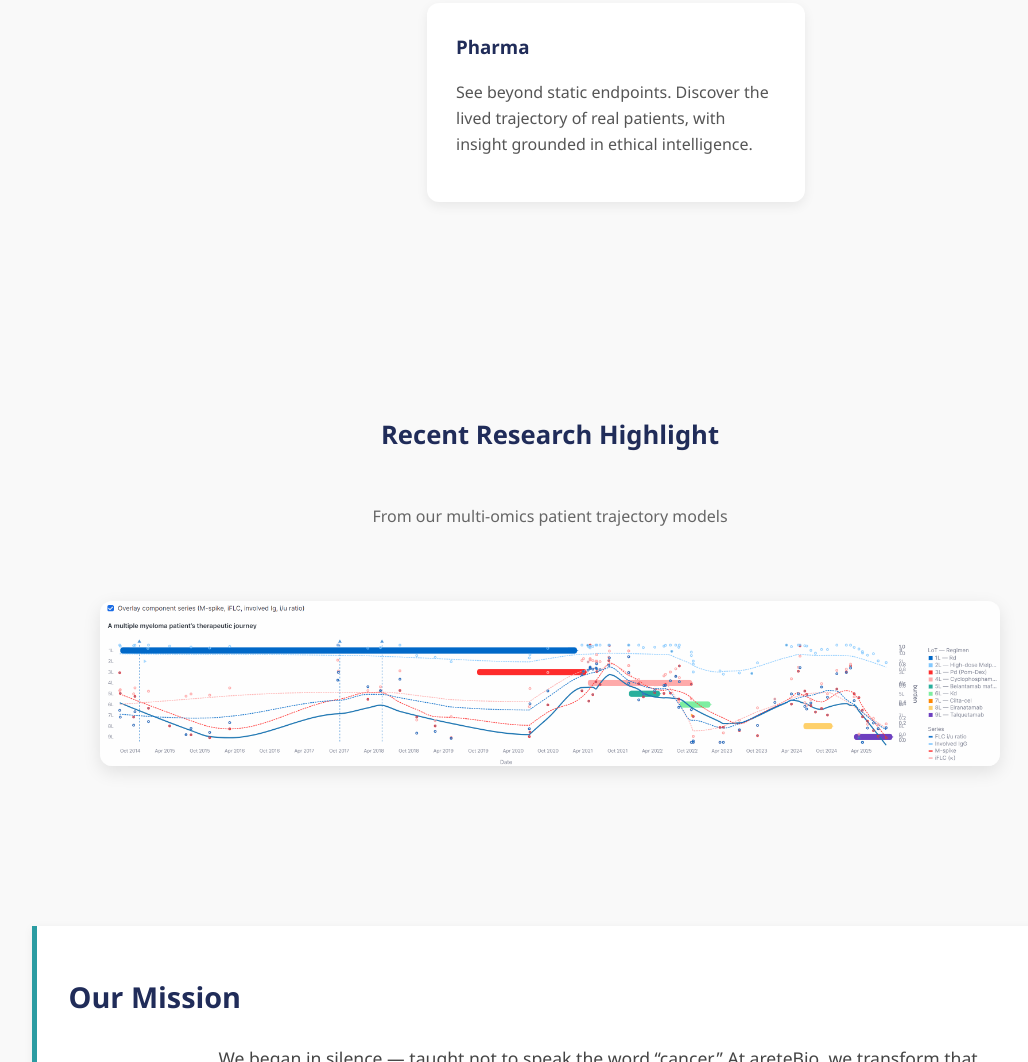
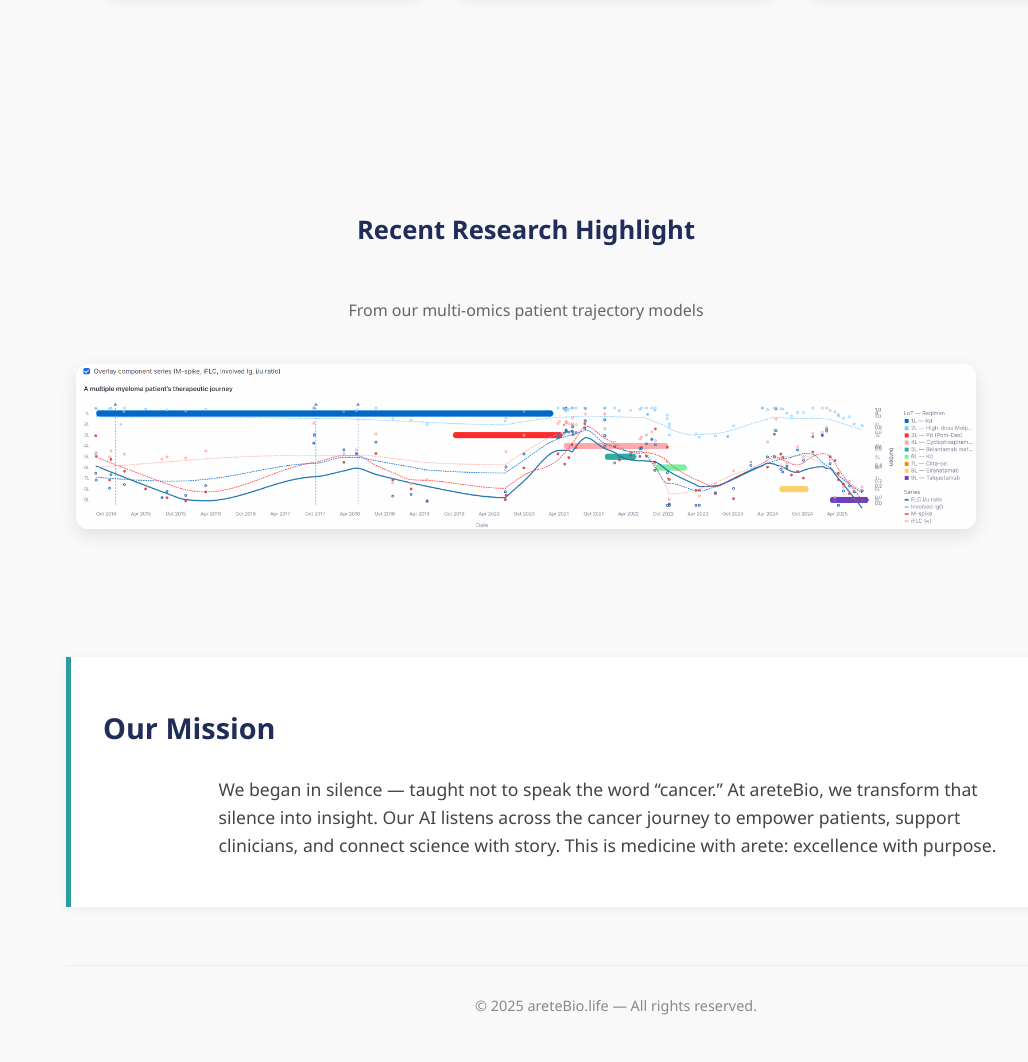
Before and after one commit to ariostosilva/aretebio-life, a plain HTML site: page index.html in a window 1280 px wide. Shown: the part 652-1714 px from the top of the page, without its empty margins (24-1052 px from the left). Drawn offline with Linux system fonts and the light colour scheme.

Commit message:
Update index.html

```diff
--- a/index.html
+++ b/index.html
@@ -12,12 +12,21 @@
       --font: 'Segoe UI', sans-serif;
     }
 
+    * {
+      box-sizing: border-box;
+    }
+
     body {
       margin: 0;
       font-family: var(--font);
       background: var(--light-bg);
       color: #333;
       line-height: 1.6;
+    }
+
+    header, footer {
+      max-width: 1100px;
+      margin: 0 auto;
     }
 
     header {
@@ -101,15 +110,11 @@
     }
 
     .image-block img {
-      max-width: min(100%, 720px);
+      max-width: min(100%, 900px);
       width: 100%;
       height: auto;
       border-radius: 12px;
-      box-shadow: 0 6px 16px rgba(0,0,0,0.1);
-      display: block;
-      margin-left: auto;
-      margin-right: auto;
-
+      box-shadow: 0 6px 18px rgba(0,0,0,0.1);
     }
 
     .manifesto {
@@ -147,6 +152,10 @@
         flex-direction: column;
         align-items: center;
       }
+
+      .card {
+        max-width: 90%;
+      }
     }
   </style>
 </head>
@@ -175,14 +184,11 @@
   </div>
 </section>
 
-
-<section class="section image-block" style="display: flex; flex-direction: column; align-items: center;">
-  <h2 style="text-align: center;">Recent Research Highlight</h2>
-  <p style="text-align: center;">From our multi-omics patient trajectory models</p>
-  <img src="image002.png" alt="Sample figure from areteBio research"
-       style="display: block; max-width: 900px; width: 100%; height: auto; border-radius: 12px; box-shadow: 0 6px 18px rgba(0,0,0,0.1); margin: 2em auto;">
+<section class="section image-block">
+  <h2>Recent Research Highlight</h2>
+  <p>From our multi-omics patient trajectory models</p>
+  <img src="image002.png" alt="Sample figure from areteBio research">
 </section>
-
 
 <section class="section manifesto">
   <h2>Our Mission</h2>
```
